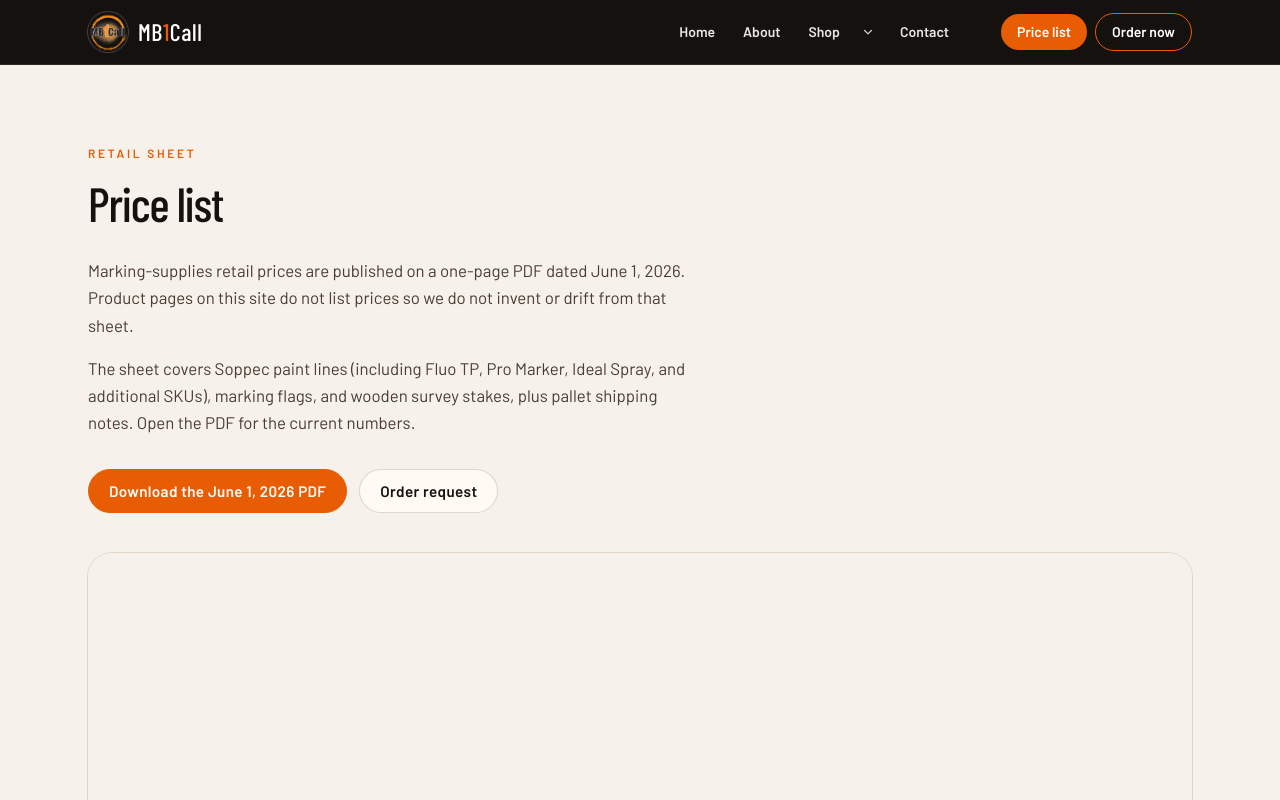
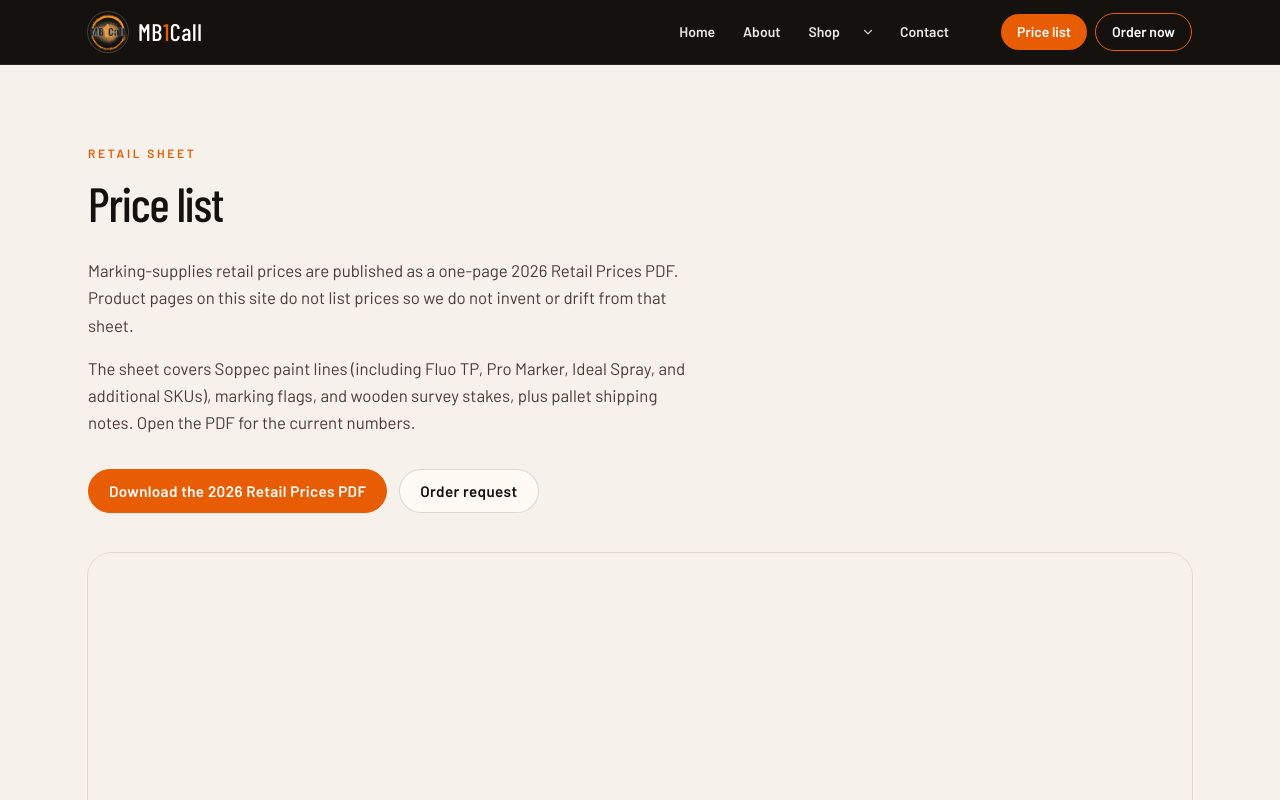
Before and after one commit to bullseyextra/mb1call-website, a Next.js app: page /price-list in a window 1280 px wide. Shown: the top 800 px of the page. Built offline with nearby package versions, Linux system fonts and the light colour scheme; a web font is replaced by a local one.

Commit message:
Replace June 1 price sheet with 2026 Retail Prices PDF
Keep the existing /docs and WordPress upload paths so bookmarks still work. Update visible June 2026 labels to 2026 Retail Prices. No on-page product prices to rewrite.

Co-authored-by: bullseyextra <bullseyextra@users.noreply.github.com>

```diff
--- a/src/app/marking-paint/page.tsx
+++ b/src/app/marking-paint/page.tsx
@@ -118,8 +118,8 @@ export default function MarkingPaintPage() {
           <Eyebrow>Also available</Eyebrow>
           <Heading className="mt-3">Other Soppec lines—ask</Heading>
           <p className="mt-4 max-w-2xl text-ink-3">
-            These appear on the {site.priceList.dated} retail sheet or the order
-            form. They are not given full catalog pages here. If you need them,
+            These appear on the {site.priceList.dated} sheet or the order form.
+            They are not given full catalog pages here. If you need them,
             say so on the order or information request.
           </p>
           <ul className="mt-6 grid gap-3 sm:grid-cols-2">
--- a/src/app/price-list/page.tsx
+++ b/src/app/price-list/page.tsx
@@ -22,8 +22,8 @@ export default function PriceListPage() {
         </Heading>
         <Prose className="mt-6">
           <p>
-            Marking-supplies retail prices are published on a one-page PDF dated{" "}
-            {site.priceList.dated}. Product pages on this site do not list
+            Marking-supplies retail prices are published as a one-page{" "}
+            {site.priceList.dated} PDF. Product pages on this site do not list
             prices so we do not invent or drift from that sheet.
           </p>
           <p>
--- a/src/app/shop/page.tsx
+++ b/src/app/shop/page.tsx
@@ -32,8 +32,8 @@ export default function ShopPage() {
             <p>
               Paint is fluorescent and standard Soppec formulas. Flags and
               stakes are selected for Canadian field work. Prices live on the{" "}
-              {site.priceList.dated} retail sheet so we do not invent numbers on
-              these pages.
+              {site.priceList.dated} sheet so we do not invent numbers on these
+              pages.
             </p>
           </Prose>
           <div className="mt-8 flex flex-wrap gap-3">
--- a/src/lib/seo.ts
+++ b/src/lib/seo.ts
@@ -152,7 +152,7 @@ export const pageSeo = {
   priceList: {
     title: "Price list",
     description:
-      "Download the June 1, 2026 MB1Call marking-supplies retail price sheet. Product pages do not list prices; the PDF is the source of truth.",
+      "Download the 2026 Retail Prices MB1Call marking-supplies sheet. Product pages do not list prices; the PDF is the source of truth.",
     path: "/price-list",
   },
 } as const satisfies Record<string, PageMetaInput>;
--- a/src/lib/site.ts
+++ b/src/lib/site.ts
@@ -40,7 +40,7 @@ export const site = {
     liveHref:
       "https://mb1call.ca/wp-content/uploads/2026/07/Soppec-retail-prices-2026-June-1.pdf",
     label: "Marking supplies retail prices 2026",
-    dated: "June 1, 2026",
+    dated: "2026 Retail Prices",
   },
 } as const;
 
```
Also changed, not shown: 2 other files (tests, documents, lock files or other folders).
